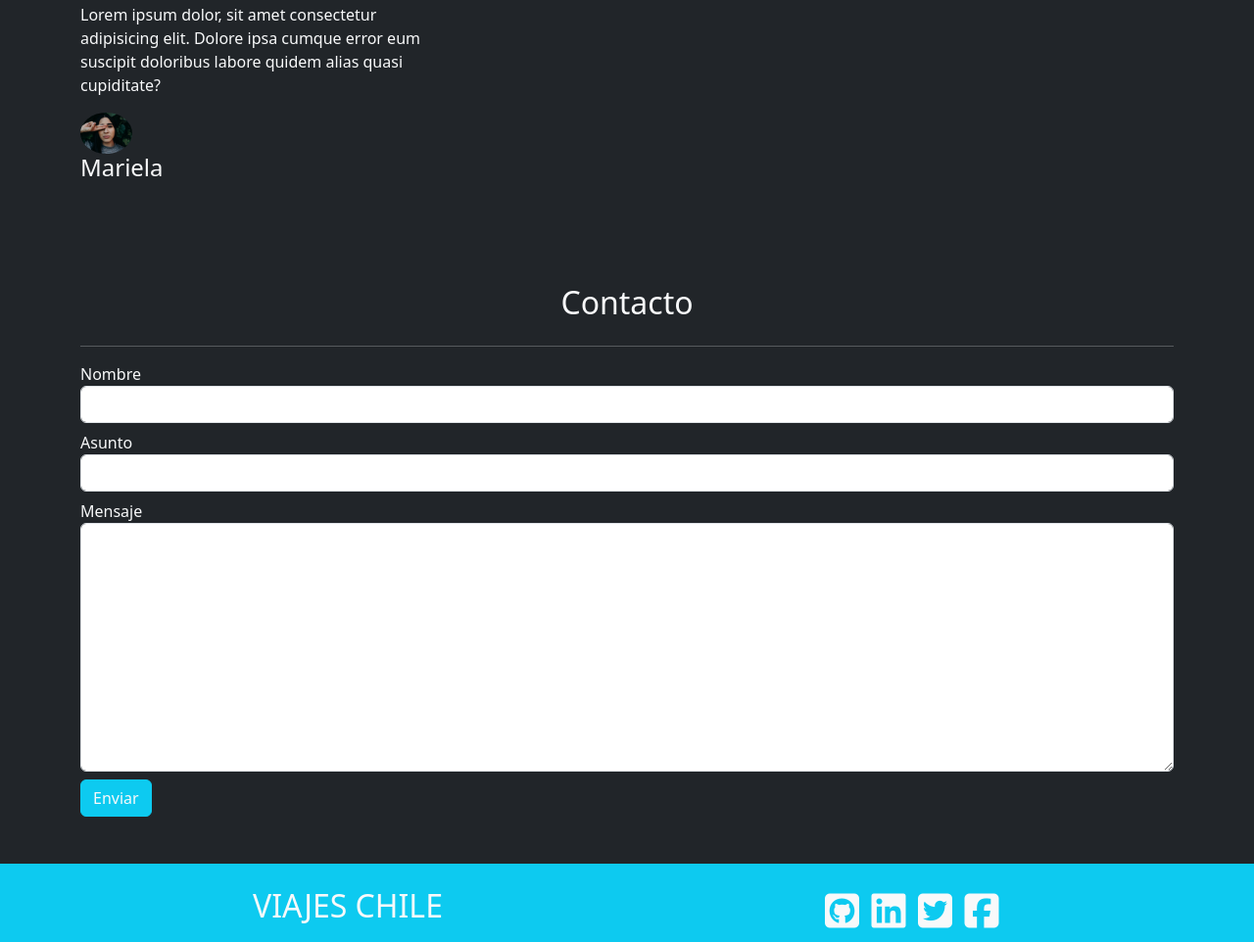
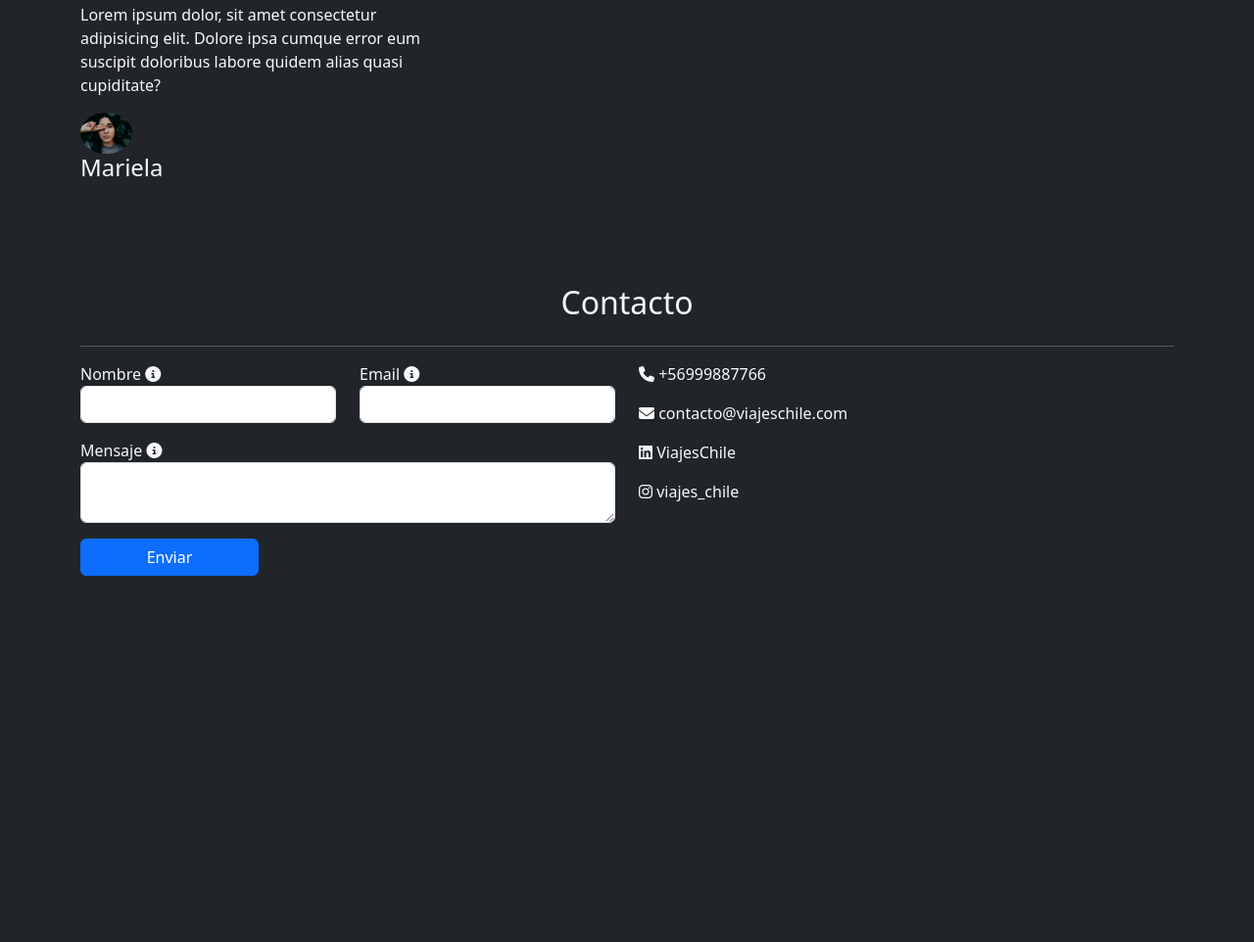
Before and after one commit to plazasoto/Prueba-Actualizacion_Viajes_Chile, a website with bundled scripts: page index.html in a window 1280 px wide. Shown: the part 1823-2785 px from the top of the page at 98% size. After the commit the page ends 2459 px from the top, so only its background shows below. Built offline with nearby package versions, Linux system fonts and the light colour scheme.

Commit message:
Formulario de contacto (sin js)

```diff
--- a/index.html
+++ b/index.html
@@ -246,69 +246,55 @@
 <!--******************************************************-->
 
     <!-- Formulario de Contacto -->
-    <section id="Contacto" class="container my-5 text-light pt-4">
+
+    <footer class="container my-5 text-light pt-4" id="Contacto">
         <h2 class="text-center my-4">Contacto</h2>
         <hr>
-        <form>
-            <div class="form-group my-2">
-                <label for="textoNombre">Nombre</label>
-                <input id="textoNombre" type="text" class="form-control" placeholder="">
-            </div>
-            <div class="form-group my-2">
-                <label for="textoAsunto">Asunto</label>
-                <input id="textoAsunto" type="text" class="form-control" placeholder="">
-            </div>
-            <div class="form-group my-2">
-                <label for="">Mensaje</label>
-                <textarea class="form-control" name="" id="" cols="30" rows="10"></textarea>
-            </div>
-            <div class="text-start my-2">
-                <button type="button" class="btn btn-info text-light" id="botonEnviar" data-bs-toggle="tooltip"
-                    data-bs-placement="right" data-bs-custom-class="tooltip-azul"
-                    data-bs-title="Presiona para enviarnos tu mensaje.">
-                    Enviar
-                </button>
-            </div>
-        </form>
-    </section>
-
-    <!-- Footer -->
-    <footer class="container-fluid pt-4 pb-2 bg-info text-light">
-        <div class="container text-center">
-            <div class="row">
-                <div class="col-6">
-                    <h2 id="ViajesChile_footer">
-                        VIAJES CHILE
-                    </h2>
-                </div>
-                <div class="col-6">
-                    <div class="row justify-content-center" data-bs-toggle="tooltip" data-bs-placement="top"
-                        data-bs-custom-class="tooltip-azul" data-bs-title="Visita nuestras redes sociales.">
-                        <div class="col-1">
-                            <a href="https://github.com/">
-                                <i class="fa-brands fa-square-github display-6 text-light"></i>
-                            </a>
+        <div class="row">
+            <div class="col-12 col-sm-12 col-md-6">
+                <form>
+                    <div class="row">
+                        <div class="mb-3 col-6">
+                            <label for="inputNombre">
+                                Nombre <i class="fa-solid fa-circle-info"></i>
+                            </label>
+                            <input type="text" class="form-control" id="inputNombre">
                         </div>
-                        <div class="col-1">
-                            <a href="https://www.linkedin.com/">
-                                <i class="fa-brands fa-linkedin display-6 text-light"></i>
-                            </a>
-
-                        </div>
-                        <div class="col-1">
-                            <a href="https://twitter.com/">
-                                <i class="fa-brands fa-square-twitter display-6 text-light"></i>
-                            </a>
-
-                        </div>
-                        <div class="col-1">
-                            <a href="https://www.facebook.com/">
-                                <i class="fa-brands fa-square-facebook display-6 text-light"></i>
-                            </a>
-
+                        <div class="mb-3 col-6">
+                            <label for="inputEmail">
+                                Email <i class="fa-solid fa-circle-info"></i>
+                            </label>
+                            <input type="email" class="form-control" id="inputEmail">
                         </div>
                     </div>
-                </div>
+                    <div class="mb-3">
+                        <label for="inputMensaje">
+                            Mensaje <i class="fa-solid fa-circle-info"></i>
+                        </label>
+                        <textarea class="form-control" id="inputMensaje"></textarea>
+                    </div>
+                    <button type="submit" class="btn btn-primary col-12 col-sm-12 col-md-4 text-white">
+                        Enviar
+                    </button>
+                </form>
+            </div>
+            <div class="col-12 col-sm-12 col-md-6">
+                <p>
+                    <i class="fa-solid fa-phone"></i>
+                    <span>+56999887766</span>
+                </p>
+                <p>
+                    <i class="fa-solid fa-envelope"></i>
+                    <span>contacto@viajeschile.com</span>
+                </p>
+                <p>
+                    <i class="fa-brands fa-linkedin"></i>
+                    <span>ViajesChile</span>
+                </p>
+                <p>
+                    <i class="fa-brands fa-instagram"></i>
+                    <span>viajes_chile</span>
+                </p>
             </div>
         </div>
     </footer>
```
